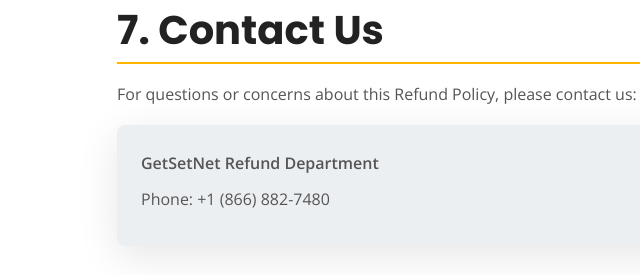
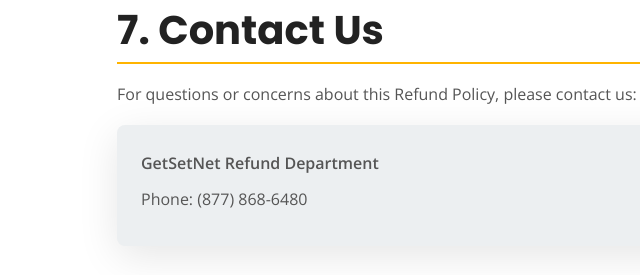
Before and after one commit to getsetnett/getset-nett, a website built with Vite: page refund-policy.html in a window 1280 px wide. Shown: the part 2221-2496 px from the top of the page, 123-763 px from the left. Built offline with nearby package versions, Linux system fonts and the light colour scheme.

Commit message:
Update refund-policy.html

```diff
--- a/refund-policy.html
+++ b/refund-policy.html
@@ -115,7 +115,7 @@
                     <p>For questions or concerns about this Refund Policy, please contact us:</p>
                     <div class="contact-info">
                         <p><strong>GetSetNet Refund Department</strong></p>
-                        <p>Phone: +1 (866) 882-7480</p>
+                        <p>Phone: (877) 868-6480</p>
                     </div>
                 </div>
             </div>
```
